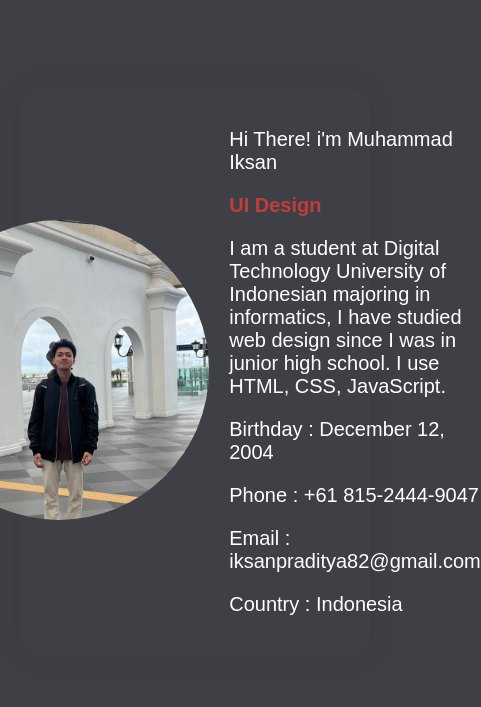
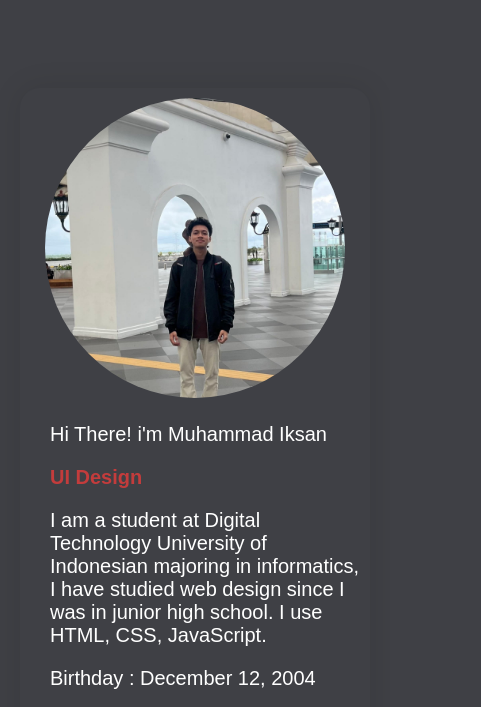
Before and after one commit to Ikinoru/Persona-Web-Iksan, a plain HTML site: page about.html in a window 390 px wide. Shown: the part 75-782 px from the top of the page, 481 px wide, since content can reach past the window. Drawn offline with Linux system fonts and the light colour scheme.

Commit message:
Add files via upload

```diff
--- a/aboutstyle.css
+++ b/aboutstyle.css
@@ -4,6 +4,14 @@ body {
     margin: 0;
     padding: 0;
     background-color: #3F4045;
+}
+
+@keyframes fadeIn {
+    from { opacity: 0; }
+    to { opacity: 1; }
+}
+#animasi {
+    animation: fadeIn 2s ease-in-out;
 }
 
 header {
@@ -141,10 +149,10 @@ header a {
     background-color: rgb(195, 60, 60);
 }
 
-@keyframes fadeIn {
-    from { opacity: 0; }
-    to { opacity: 1; }
+/* Media Queries for Mobile Devices */
+@media (max-width: 768px) {
+    .content, .bar {
+        flex-direction: column;
+        padding: 10px;
+    }
 }
-#animasi {
-    animation: fadeIn 2s ease-in-out;
-}
--- a/contactsyle.css
+++ b/contactsyle.css
@@ -101,3 +101,11 @@ body {
     font-size: 0.8em;
     color: #bbb;
 }
+
+/* Media Queries for Mobile Devices */
+@media (max-width: 768px) {
+    .content, .bar {
+        flex-direction: column;
+        padding: 10px;
+    }
+}
--- a/style.css
+++ b/style.css
@@ -79,3 +79,11 @@ body::after {
 #animasi {
     animation: fadeIn 2s ease-in-out;
 }
+
+/* Media Queries for Mobile Devices */
+@media (max-width: 768px) {
+    .content, .bar {
+        flex-direction: column;
+        padding: 10px;
+    }
+}
```
